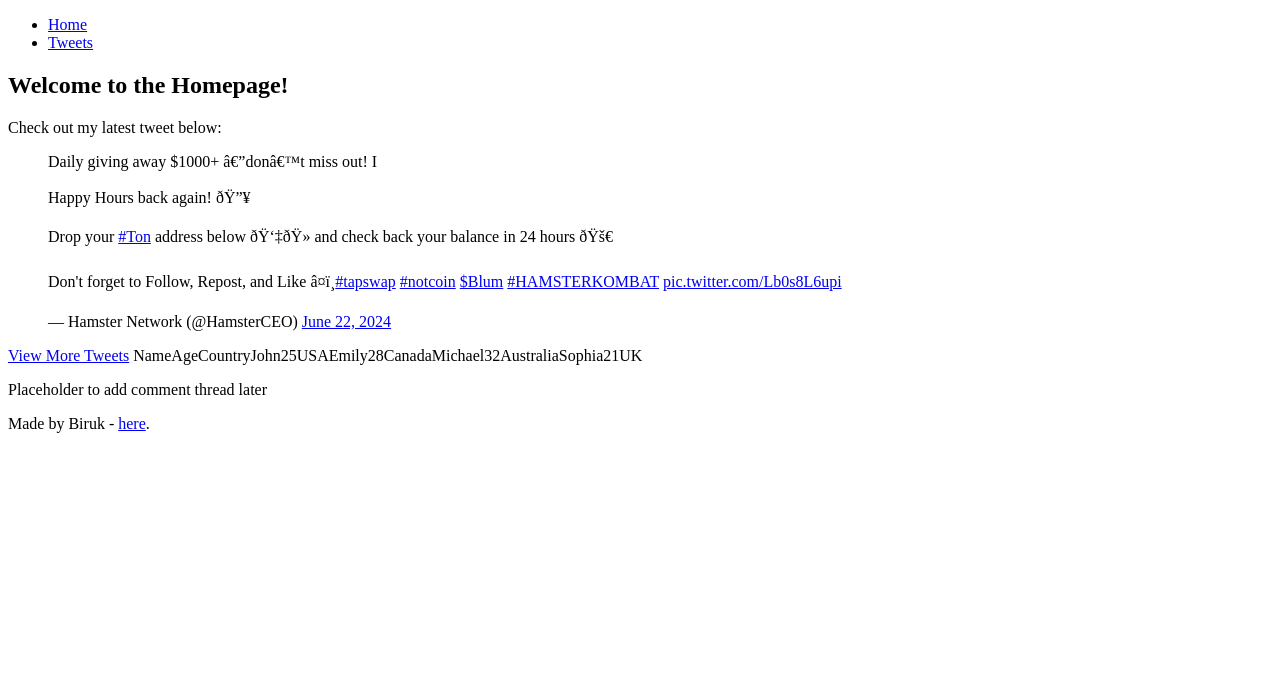
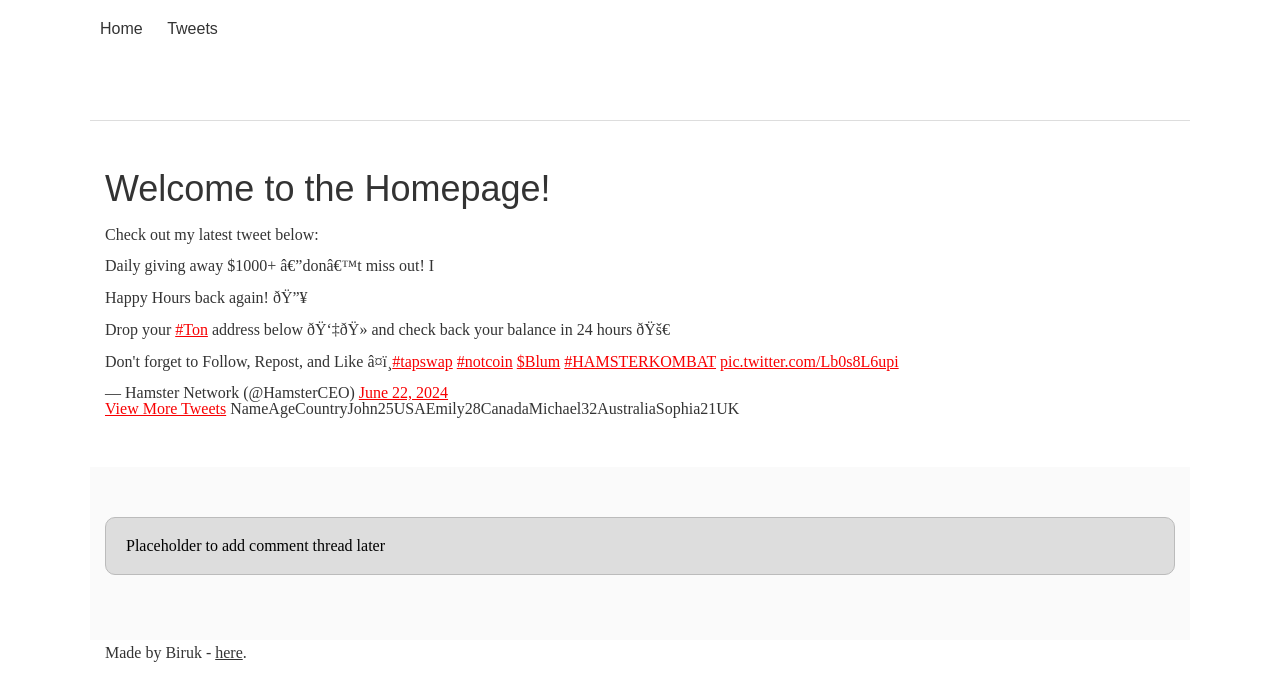
Before and after one commit to Birukzege/My_First_Portfolio, a plain HTML site: page css_basic/index.html in a window 1280 px wide. Drawn offline with Linux system fonts and the light colour scheme.

Commit message:
add the f

```diff
--- a/css_basic/base.css
+++ b/css_basic/base.css
@@ -0,0 +1,190 @@
+html, body {
+	height: 100%;
+	min-height: 100%;
+}
+html, body, div, span, applet, object, iframe,
+h1, h2, h3, h4, h5, h6, p, blockquote, pre,
+a, abbr, acronym, address, big, cite, code,
+del, dfn, img, ins, kbd, q, s, samp,
+small, strike, sub, sup, tt, var,
+b, u, i, center,
+dl, dt, dd,
+fieldset, form, label, legend,
+table, caption, tbody, tfoot, thead, tr, th, td,
+article, aside, canvas, details, embed,
+figure, figcaption, footer, header, hgroup,
+menu, nav, output, ruby, section, summary,
+time, mark, audio, video {
+	margin: 0;
+	padding: 0;
+	border: 0;
+	font-size: 100%;
+	font: inherit;
+	vertical-align: baseline;
+}
+/* HTML5 display-role reset for older browsers */
+article, aside, details, figcaption, figure,
+footer, header, hgroup, menu, nav, section {
+	display: block;
+}
+body {
+	line-height: 1;
+}
+blockquote, q {
+	quotes: none;
+}
+blockquote:before, blockquote:after,
+q:before, q:after {
+	content: '';
+	content: none;
+}
+table {
+	border-collapse: collapse;
+	border-spacing: 0;
+}
+
+
+/* Fonts and colors */
+
+body {
+	font-family: 'Josefin Sans', serif;
+	color: rgba(0, 0, 0, 0.8);
+}
+h1, h2, h3, h4, h5, h6, header {
+	font-family: 'Yeseva One', sans-serif;
+}
+article {
+}
+header {
+	border-bottom: 1px solid rgb(221,221,221);
+	transition: border-bottom-color 1s ease;
+}
+header a {
+	color: rgba(0, 0, 0, 0.8);
+}
+aside {
+	background: #FAFAFA;
+}
+aside p {
+	border: 1px solid #bbb;
+	background: #ddd;
+	color: black;
+}
+footer a {
+	color: rgba(0, 0, 0, 0.8);
+}
+a {
+	color: #F80002;
+}
+
+
+/* Positioning and margins */
+
+@media (min-width: 1100px) {
+	body {
+		width: 1100px;
+		margin: 0 auto;
+	}
+}
+
+article {
+	padding: 50px 15px;
+}
+article > *:first-child {
+	margin-top: 0;
+}
+aside {
+	padding: 50px 15px;
+}
+header .right {
+	float: right;
+	margin: 0 10px 15px;
+}
+
+
+/* Header */
+header {
+	padding: 20px 0;
+	height: 80px;
+}
+header ul {
+	list-style: none;
+	margin: 0;
+	padding: 0;
+}
+header li {
+	display: inline;
+	vertical-align:middle;
+}
+header li:first-child {
+	margin: 0;
+}
+header li a {
+	margin: 0 10px;
+}
+header li.logo {
+	font-size: 36px;
+}
+header a {
+	text-decoration: none;
+}
+
+
+/* Aside */
+
+aside p {
+	border-radius: 10px;
+	padding: 20px 20px;
+}
+
+
+/* Footer */
+
+footer {
+	padding: 5px 15px;
+	height: 80px;
+}
+
+
+/* Text styles and margins */
+
+p {
+	margin-bottom: 15px;
+}
+h1 {
+	font-size: 36px;
+	margin: 40px 0 20px;
+}
+h2 {
+	font-size: 32px;
+	margin: 30px 0 15px;
+}
+h3 {
+	font-size: 28px;
+	margin: 25px 0 10px;
+}
+h4 {
+	font-size: 20px;
+	font-weight: bold;
+	margin: 20px 0 10px;
+}
+h5 {
+	font-size: 18px;
+	font-weight: bold;
+	margin: 15px 0 10px;
+}
+h6 {
+	font-weight: bold;
+	margin: 5px 0;
+}
+
+@media (max-width: 800px) {
+  body.works_on_smartphone {
+  	display: block;
+  }
+  body.works_on_smartphone main {
+  	display: block;
+  }
+  header .right {
+  	float: none;
+  } }
--- a/css_basic/index.html
+++ b/css_basic/index.html
@@ -2,6 +2,8 @@
 <html>
 <head>
     <title>Home Page</title>
+    <link href="base.css" rel="stylesheet">
+    <link href="styles.css" rel="stylesheet">
 </head>
 <body>
     <header>
```
Also changed, not shown: css_basic/tweets.html (+2 -0 lines).
